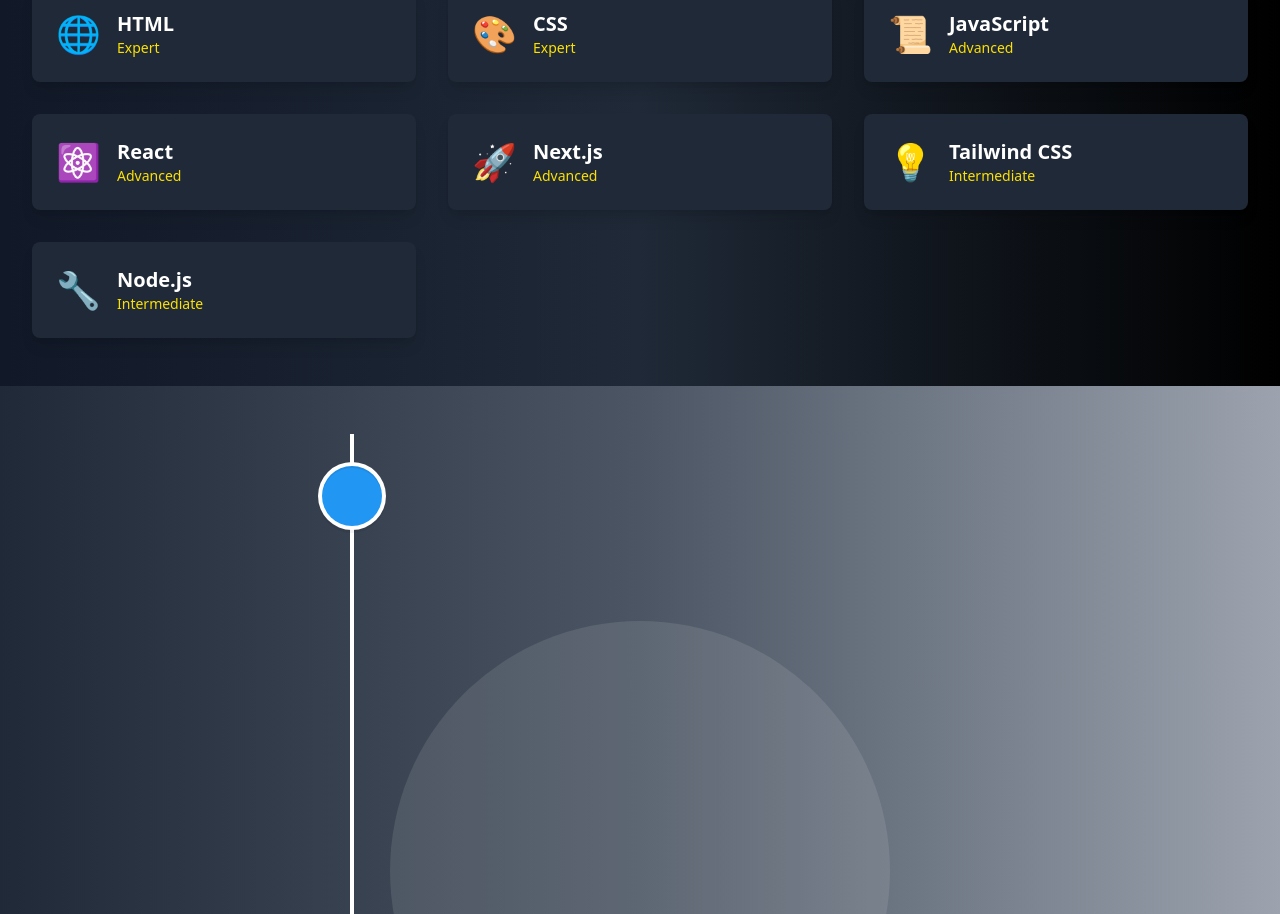
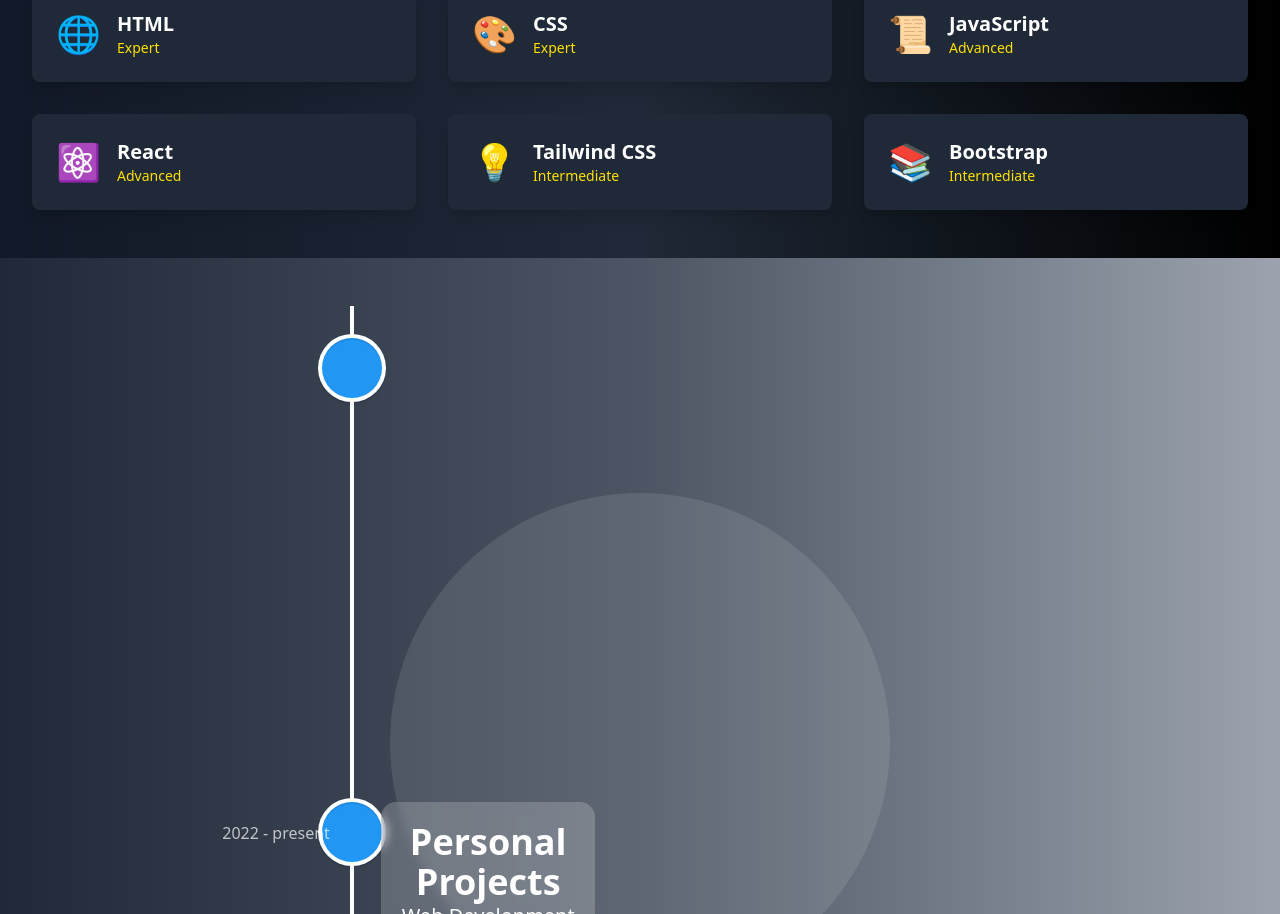
Before and after one commit to AHShuvro/my-portfolio, a React (Vite) app: page / in a window 1280 px wide. Shown: the part 1600-2514 px from the top of the page. Built offline with nearby package versions, Linux system fonts and the light colour scheme.

Commit message:
update data and change some design

```diff
--- a/src/data/index.js
+++ b/src/data/index.js
@@ -12,10 +12,10 @@
     { name: "CSS", level: "Expert", icon: "🎨" },
     { name: "JavaScript", level: "Advanced", icon: "📜" },
     { name: "React", level: "Advanced", icon: "⚛️" },
-    { name: "Next.js", level: "Advanced", icon: "🚀" },
     { name: "Tailwind CSS", level: "Intermediate", icon: "💡" },
-    { name: "Node.js", level: "Intermediate", icon: "🔧" },
+    { name: "Bootstrap", level: "Intermediate", icon: "📚" },
 ];
+
 
 
 
```
